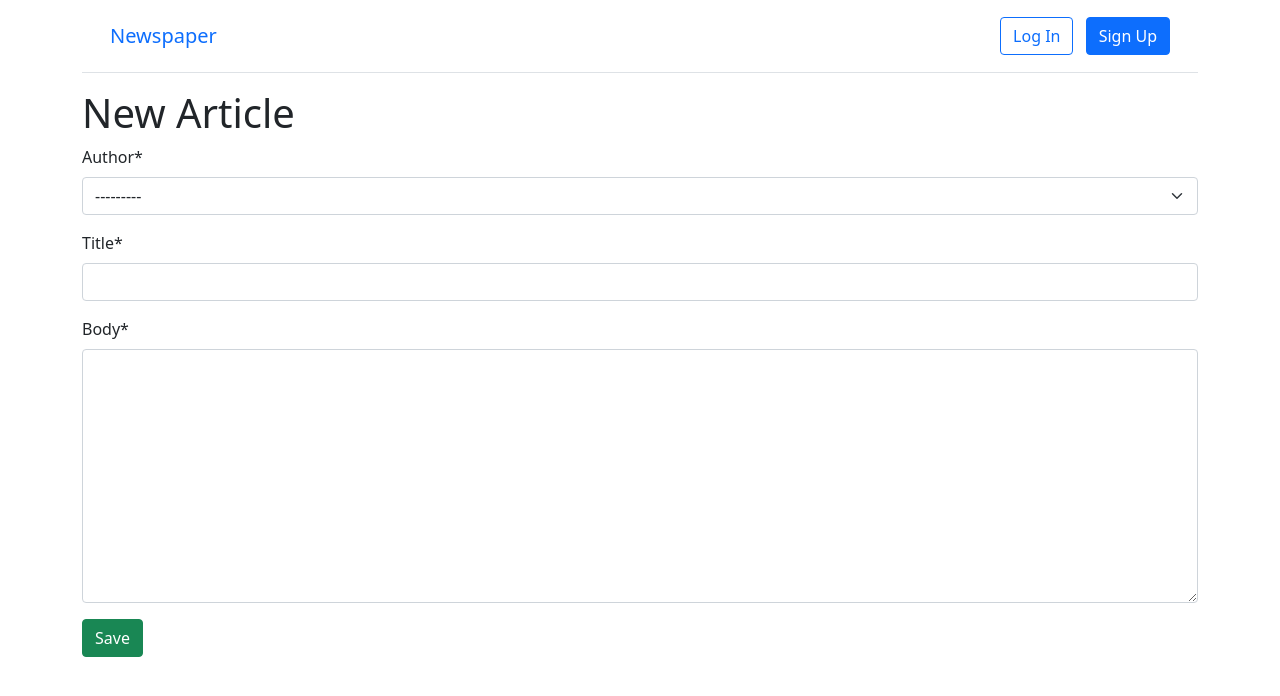
After one commit to ralberrto/newspaper, a Django app: page /articles/new/ in a window 1280 px wide. The commit adds this page. Shown: the top 696 px of the page. Run offline with Django 4.2, Linux system fonts and the light colour scheme; data comes from the database, SQL or seed files in the repository; both versions use the stored data as it was after the commit; some libraries are stand-ins or nearby versions.

Commit message:
Add template, view and url to render crete article form

```diff
--- a/articles/urls.py
+++ b/articles/urls.py
@@ -4,6 +4,7 @@ from .views import (
     ArticleDetailView,
     ArticleUpdateView,
     ArticleDeleteView,
+    ArticleCreateView,
 )
 
 
@@ -12,4 +13,5 @@ urlpatterns = [
     path("<int:pk>/", ArticleDetailView.as_view(), name="article_detail"),
     path("<int:pk>/edit/", ArticleUpdateView.as_view(), name="article_edit"),
     path("<int:pk>/delete/", ArticleDeleteView.as_view(), name="article_delete"),
+    path("new/", ArticleCreateView.as_view(), name="article_new"),
 ]
--- a/articles/views.py
+++ b/articles/views.py
@@ -1,5 +1,5 @@
 from django.shortcuts import render
-from django.views.generic import ListView, DetailView
+from django.views.generic import ListView, DetailView, CreateView
 from django.views.generic.edit import UpdateView, DeleteView
 from django.urls import reverse_lazy
 from .models import Article
@@ -28,3 +28,13 @@ class ArticleDeleteView(DeleteView):
     model = Article
     template_name = "article_delete.html"
     success_url = reverse_lazy("article_list")
+
+
+class ArticleCreateView(CreateView):
+    model = Article
+    template_name = "article_new.html"
+    fields = (
+        "author",
+        "title",
+        "body",
+    )
--- /dev/null
+++ b/templates/article_new.html
@@ -0,0 +1,12 @@
+{% extends "base.html" %}
+
+{% load crispy_forms_tags %}
+
+{% block title %}Create new article{% endblock title %}
+{% block content %}
+<h1>New Article</h1>
+<form action="" method="post">{% csrf_token %}
+    {{ form|crispy }}
+    <input type="submit" class="btn btn-success ml-2" value="Save" />
+</form>
+{% endblock content %}
--- a/templates/base.html
+++ b/templates/base.html
@@ -18,7 +18,7 @@
                     <a class="navbar-brand" href="{% url 'home' %}">Newspaper</a>
                     <ul class="nav col-12 col-lg-auto me-lg-auto mb-2 justify-content-center mb-md-0">
                         {% if user.is_authenticated %}
-                        <li><a href="#" class="nav-link px-2 link-dark">+ New</a></li>
+                        <li><a href="{% url 'article_new' %}" class="nav-link px-2 link-dark">+ New</a></li>
                     </ul>
                     <div class="dropdown text-end">
                         <a href="#" class="d-block link-dark text-decoration-none dropdown-toggle" id="dropdownUser1"
```
Also changed, not shown: db.sqlite3.
